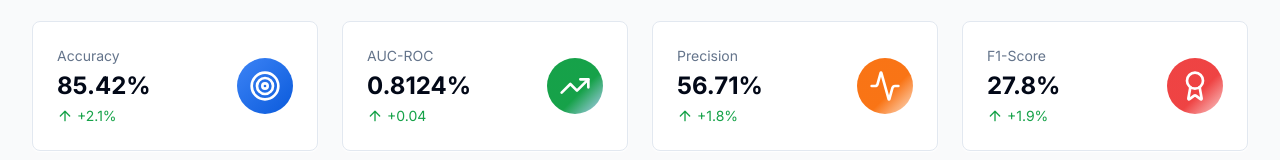
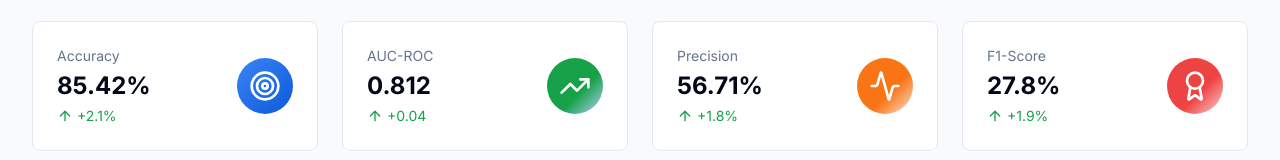
Before and after one commit to Venkat-Kolasani/type2diabetes-ai, a React (Vite) app: page /results in a window 1280 px wide. Shown: the part 236-396 px from the top of the page. Built offline with nearby package versions, Linux system fonts and the light colour scheme.

Commit message:
Update AUC-ROC display format in Research and Results components to use decimal representation

```diff
--- a/src/pages/Research.tsx
+++ b/src/pages/Research.tsx
@@ -356,7 +356,7 @@
                     <div className="text-sm text-muted-foreground">Accuracy</div>
                   </div>
                   <div className="text-center p-4 bg-success-light/20 rounded-lg">
-                    <div className="text-2xl font-bold text-foreground">0.8124%</div>
+                    <div className="text-2xl font-bold text-foreground">0.812</div>
                     <div className="text-sm text-muted-foreground">AUC-ROC</div>
                   </div>
                   <div className="text-center p-4 bg-warning-light/20 rounded-lg">
--- a/src/pages/Results.tsx
+++ b/src/pages/Results.tsx
@@ -56,7 +56,7 @@
               <div className="flex items-center justify-between">
                 <div>
                   <p className="text-sm text-muted-foreground mb-1">AUC-ROC</p>
-                  <p className="text-2xl font-bold text-foreground">0.8124%</p>
+                  <p className="text-2xl font-bold text-foreground">0.812</p>
                   <div className="flex items-center mt-1">
                     <ArrowUp className="h-4 w-4 text-success mr-1" />
                     <span className="text-sm text-success">+0.04</span>
```
